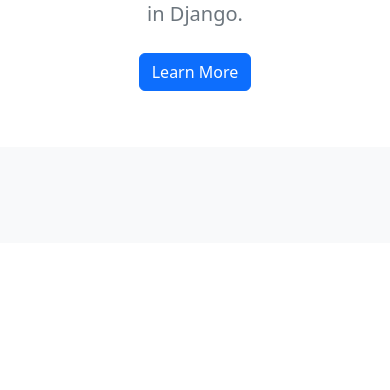
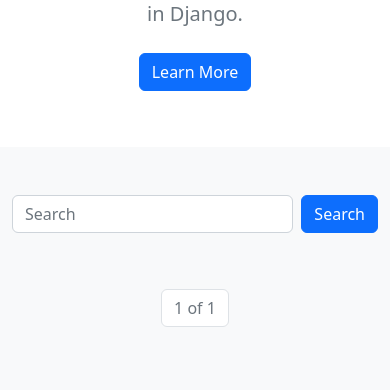
Before and after one commit to njanakiev/django-image-uploader, a Django app: page / in a window 390 px wide. Shown: the part 176-566 px from the top of the page. Run offline with Django 4.2, Linux system fonts and the light colour scheme; data that the repository does not hold is empty; some libraries are stand-ins or nearby versions.

Commit message:
Add search an pagination

```diff
--- a/images/models.py
+++ b/images/models.py
@@ -17,12 +17,12 @@
     title = models.CharField(max_length=200)
     description = models.TextField(null=True, blank=True)
     updated_at = models.DateTimeField(auto_now=True)
-    created_at = models.DateTimeField(default=timezone.now, editable=True)
+    created_at = models.DateTimeField(
+        default=timezone.now, editable=True)
     author = models.ForeignKey(
         settings.AUTH_USER_MODEL,
         on_delete=models.CASCADE,
     )
-    #file = models.FileField(
     image = models.ImageField(
         #blank=True,
         #null=True,
--- a/images/views.py
+++ b/images/views.py
@@ -14,7 +14,21 @@
     template_name = 'index.html'
     context_object_name = 'images'
     ordering = ['-created_at']
-    #paginate_by = 2
+    paginate_by = 12
+
+    def get(self, request, *args, **kwargs):
+        print(request.GET.get('query'))
+        print(request.GET)
+        query = request.GET.get('query', '')
+        self.object_list = self.get_queryset()
+        if query:
+            self.object_list = self.object_list.filter(
+                title__icontains=query)
+
+        context = self.get_context_data()
+        context['query'] = query
+
+        return self.render_to_response(context)
 
 
 class ImageDetailView(DetailView):
--- a/templates/base.html
+++ b/templates/base.html
@@ -4,7 +4,7 @@
 <head>
   <meta charset="utf-8">
   <meta name="viewport" content="width=device-width, initial-scale=1">
-  <title>Image Upload</title>
+  <title>{% block title %}Image Uploader{% endblock %}</title>
   <link href="{% static 'css/bootstrap-5.2.3.min.css' %}" rel="stylesheet">
   <link href="{% static 'css/style.css' %}" rel="stylesheet">
 </head>
@@ -24,10 +24,6 @@
             <a class="nav-link active" aria-current="page" href="{% url 'about' %}">About</a>
           </li>
         </ul>
-        <form class="d-flex" role="search">
-          <input class="form-control me-2" type="search" placeholder="Search" aria-label="Search">
-          <button class="btn btn-primary" type="submit">Search</button>
-        </form>
       </div>
     </div>
   </nav>
--- a/templates/index.html
+++ b/templates/index.html
@@ -13,6 +13,15 @@
 
 <div class="album py-5 bg-light">
   <div class="container">
+    <div class="row pb-4">
+      <div class="col-lg-8 col-md-8 mx-auto">
+        <form class="d-flex" role="search">
+          <input value="{{ query }}" name="query" class="form-control me-2" type="search" placeholder="Search" aria-label="Search">
+          <button href="{% url 'index' %}" class="btn btn-primary" type="submit">Search</button>
+        </form>
+      </div>
+    </div>
+
     <div class="row row-cols-1 row-cols-sm-2 row-cols-md-3 g-3">
       {% for image in images %}
       <div class="col">
@@ -31,5 +40,37 @@
       {% endfor %}
     </div>
   </div>
+
+  <div class="container pt-5">
+    <nav aria-label="Page navigation">
+      <ul class="pagination justify-content-center">
+        {% if page_obj.has_previous %}
+        <li class="page-item">
+          <a class="page-link" href="?page=1&query={{ query }}" aria-label="First">
+            <span aria-hidden="true">First</span>
+          </a>
+        </li>
+        <li class="page-item">
+          <a class="page-link" href="?page={{ page_obj.previous_page_number }}&query={{ query }}" aria-label="Previous">
+            <span aria-hidden="true">Previous</span>
+          </a>
+        </li>
+        {% endif %}
+        <li class="page-item disabled"><a class="page-link" href="#">{{ page_obj.number }} of {{ page_obj.paginator.num_pages }}</a></li>
+        {% if page_obj.has_next %}
+        <li class="page-item">
+          <a class="page-link" href="?page={{ page_obj.next_page_number }}&query={{ query }}" aria-label="Next">
+            <span aria-hidden="true">Next</span>
+          </a>
+        </li>
+        <li class="page-item">
+          <a class="page-link" href="?page={{ page_obj.paginator.num_pages }}&query={{ query }}" aria-label="Last">
+            <span aria-hidden="true">Last</span>
+          </a>
+        </li>
+        {% endif %}
+      </ul>
+    </nav>
+  </div>
 </div>
 {% endblock %}
```
